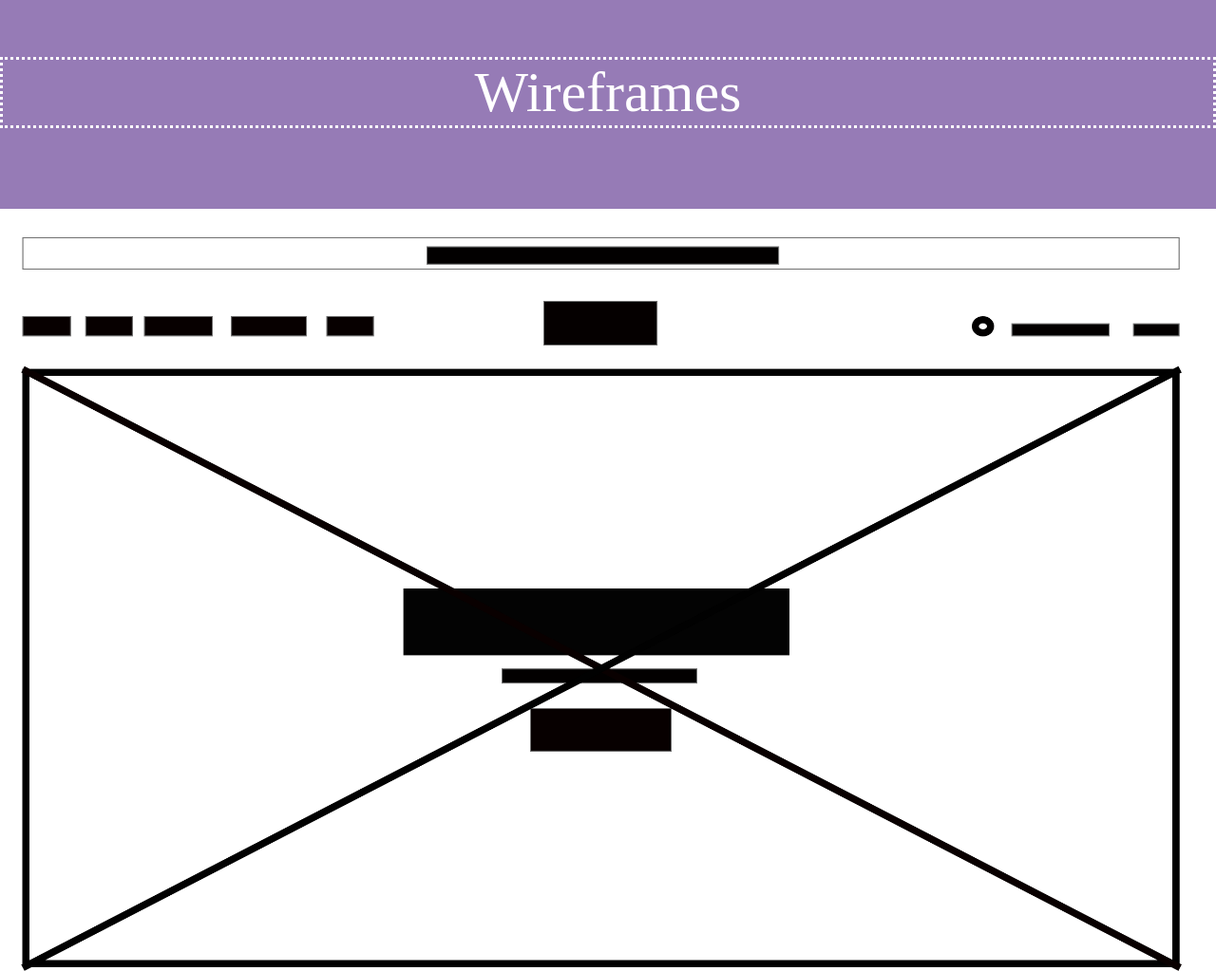
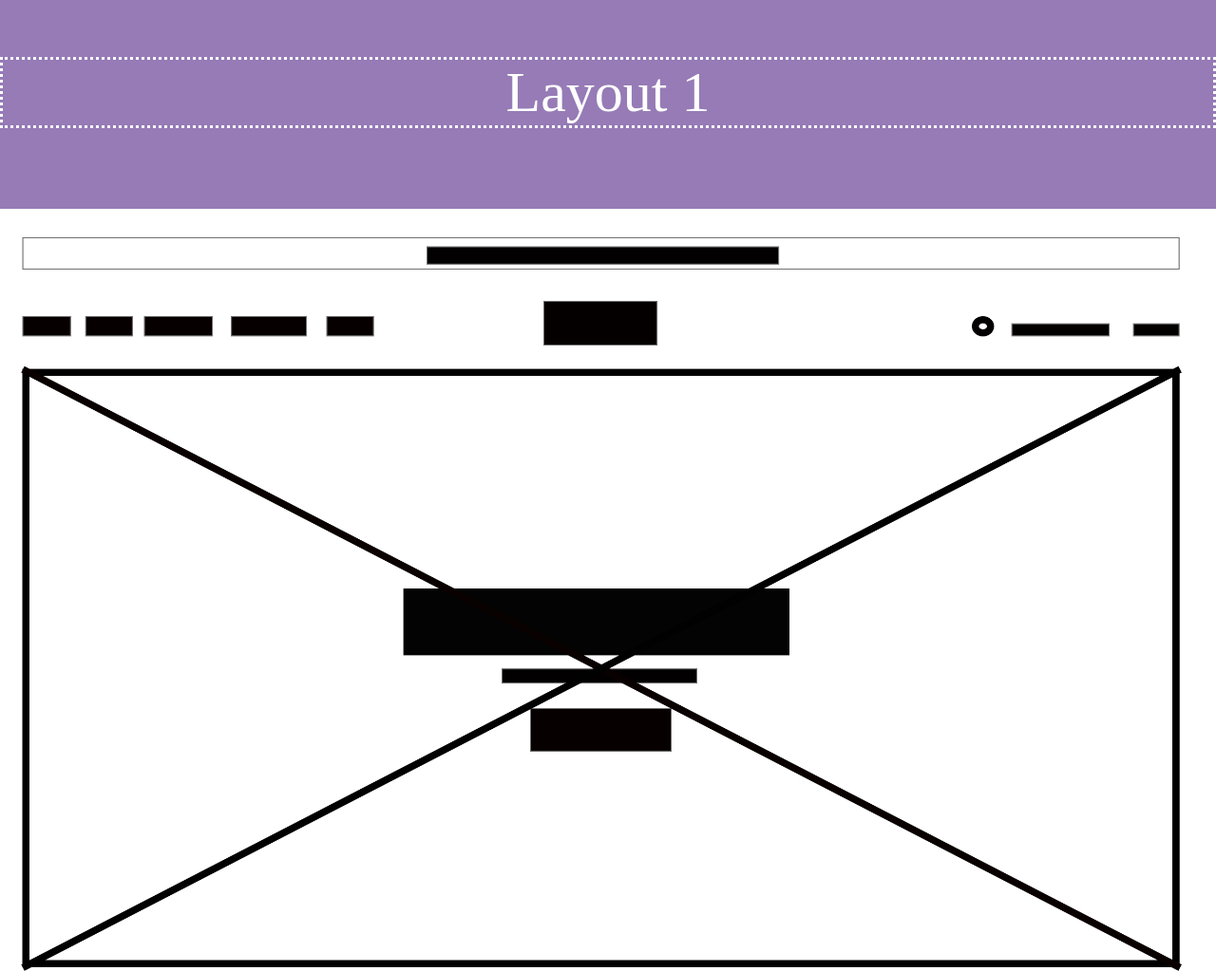
Before and after one commit to nargisbee/nb2020-avt217, a plain HTML site: page e10/index.html in a window 1280 px wide. Shown: the top 1023 px of the page at 95% size. Drawn offline with Linux system fonts and the light colour scheme.

Commit message:
go go go

```diff
--- a/e10/index.html
+++ b/e10/index.html
@@ -5,8 +5,9 @@
   <link href="../css/main.css" rel="stylesheet">
   </head>
   <body id="images">
-    <p>Wireframes</p>
+    <p>Layout 1</p>
     <img src="wireframemobile.png">
+    <p>Layout 2</p>
     <img src="wireframeweb.png">
     <ul><a href="https://theouai.com/">Ouai</a>
 </ul>
```
